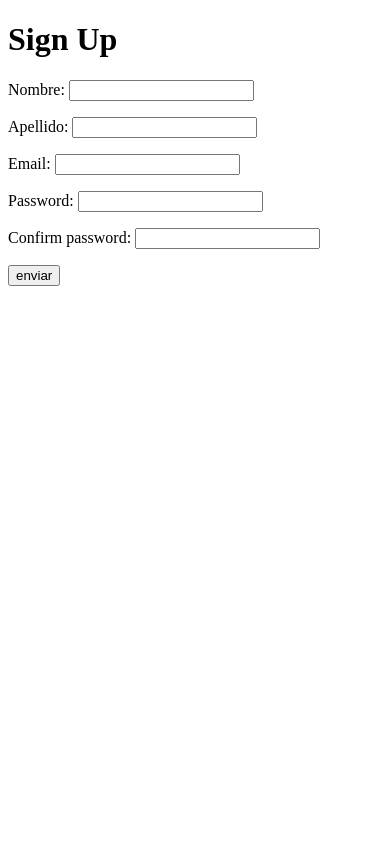
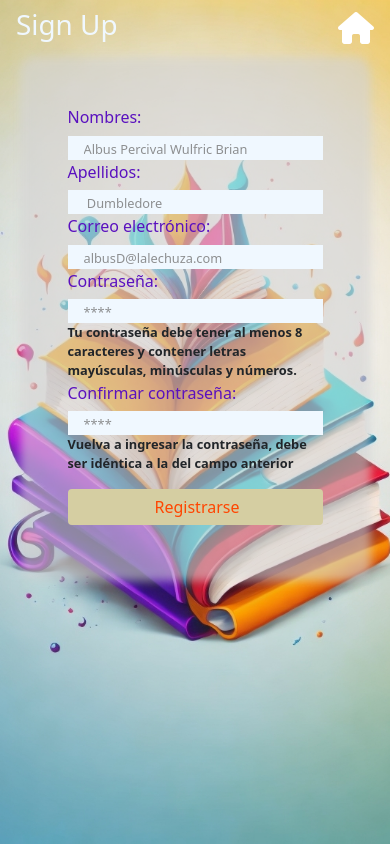
Before and after one commit to folkearen/M6Django_ejercicioIndividual5, a Django app: page /user/signUp/ in a window 390 px wide. Run offline with Django 4.2, Linux system fonts and the light colour scheme; some libraries are stand-ins or nearby versions.

Commit message:
entrega 4

```diff
--- a/firstProyect/home/views.py
+++ b/firstProyect/home/views.py
@@ -1,9 +1,13 @@
 from django.shortcuts import render
+from user_manager.models import Usuario
 
 # Create your views here.
 
 def homePage(request):
-    return render(request,'home/index.html', {})
+    cantidad_usuarios = Usuario.objects.count()
+    return render(request,'home/index.html', {
+        'cantidad_usuarios' : cantidad_usuarios
+    })
 
 def homeContacto(request):
     return render(request, 'home/contacto.html', {})
--- a/firstProyect/user_manager/forms/forms.py
+++ b/firstProyect/user_manager/forms/forms.py
@@ -1,5 +1,6 @@
 from django import forms
 from ..models import *
+import re
 #Etiqueta meta
 #model: Este atributo se usa cuando se desea crear un formulario basado en un modelo (ModelForm). Indica el modelo en el que se basará el formulario, y Django generará automáticamente los campos del formulario según los campos del modelo.
 # fields: Se utiliza en los ModelForms para indicar qué campos del modelo se incluirán en el formulario. Puedes especificar una lista de nombres de campos que deseas mostrar en el formulario.
@@ -10,23 +11,38 @@ from ..models import *
 # error_messages: Permite personalizar los mensajes de error para campos específicos en caso de que la validación falle.
 
 class SignUp(forms.ModelForm):
-    nombre = forms.CharField(max_length=50, required=True, widget=forms.TextInput(attrs={'class': 'singup_input'}))
-    apellido = forms.CharField(max_length=50, required=True, widget=forms.TextInput(attrs={'class': 'singup_input'}))
-    email = forms.CharField(max_length=254, required=True, widget=forms.TextInput(attrs={'class': 'singup_input'}))
-    password = forms.CharField(max_length=12, required=True,  widget=forms.PasswordInput(attrs={'class': 'singup_input'}))
-    confirm_password = forms.CharField(max_length=12, required=True, widget=forms.PasswordInput(attrs={'class': 'singup_input'}))
+    nombre = forms.CharField(max_length=50, required=True, widget=forms.TextInput(attrs={'class': 'singup_input', 'placeholder': 'Albus Percival Wulfric Brian '}))
+    apellido = forms.CharField(max_length=50, required=True, widget=forms.TextInput(attrs={'class': 'singup_input', 'placeholder': ' Dumbledore'}))
+    email = forms.CharField(max_length=254, required=True, widget=forms.TextInput(attrs={'class': 'singup_input', 'placeholder': 'albusD@lalechuza.com'}))
+    password = forms.CharField(max_length=12, required=True,  widget=forms.PasswordInput(attrs={'class': 'singup_input', 'placeholder': '****'}))
+    confirm_password = forms.CharField(max_length=12, required=True, widget=forms.PasswordInput(attrs={'class': 'singup_input', 'placeholder': '****'}))
 
     class Meta:
         model = Usuario
         fields = ['nombre', 'apellido', 'email', 'password']
 
+
+
     def clean(self):
         cleaned_data = super().clean()
         password = cleaned_data.get('password')
         confirm_password = cleaned_data.get('confirm_password')
+        email = cleaned_data.get('email')
+
+        if email and Usuario.objects.filter(email=email).exists():
+            raise forms.ValidationError("Este correo electrónico ya está registrado. Por favor, utiliza otro.")
 
         if password and confirm_password and password != confirm_password:
             raise forms.ValidationError("Las contraseñas no coinciden. Vuelve a escribirlas.")
+
+
+        pattern = r'^(?=.*[a-z])(?=.*[A-Z])(?=.*\d)'
+        if not re.search(pattern, password):
+            raise forms.ValidationError("La contaseña debe poseer al menos una minúscula, una mayúscula y un número.")
+
+        if len(password) < 8:
+            raise forms.ValidationError("La contaseña debe poseer al menos 8 caracteres")
+
 
     def save(self, commit=True):
         user = super().save(commit=False)
--- /dev/null
+++ b/firstProyect/user_manager/static/user_manager/css/style.css
@@ -0,0 +1,142 @@
+* {
+    box-sizing: border-box;
+    margin: 0;
+    padding: 0;
+}
+
+.user_manager_body {
+    background-image: url('../img/logo.jpg');
+    background-position: center;
+    background-size: cover;
+}
+.user_manager_main {
+    display: flex;
+    flex-direction: column;
+    width: 100%;
+}
+.user_manager_titles{
+    text-align: start;
+}
+.user_manager_signup {
+    position: relative;
+    align-items: center;
+    display: flex;
+    flex-direction: column;
+    width:100%;
+
+}
+.user_manager_title {
+    align-items: center;
+    color: #f0f8ff;
+    display: flex;
+    justify-content: space-between;
+    padding: 0.5rem 1rem;
+
+
+}
+.home_icon {
+    font-size: 2rem;
+    color: #f0f8ff;
+}
+.user_manager_signup form {
+    padding: 3rem;
+    position: relative;
+    width: 60%;
+
+
+}
+.user_manager_signup form label {
+    color: #5A11BF;
+}
+.user_manager_signup form input {
+    background-color: #f0f8ff;
+    border: none;
+    color: #ff4500;
+    padding-left: 1rem;
+}
+.user_manager_signup form input:focus{
+    outline: solid 0.1rem #ff4500;
+
+}
+.user_manager_signup form input::placeholder {
+    font-size: 0.8rem;
+    opacity: 0.8;
+}
+.user_manager_signup form::before, .manager_user_successful::before{
+    background-color: #d3d3d3;
+    background-position: center;
+    background-size: cover;
+    border-radius: 1rem;
+    bottom: 0;
+    content: "";
+    filter: blur(5px);
+    left: 0;
+    right: 0;
+    opacity: 0.6;
+    position: absolute;
+    top: 0;
+    z-index: -1;
+}
+.user_manager_signup form div{
+    display: flex;
+    flex-direction: column;
+
+}
+.user_manager_signup form label{
+    margin-bottom: .4rem;
+}
+.user_manager_signup form p {
+    font-size: 0.8rem;
+    font-weight: bold;
+    margin: 0;
+
+}
+#btn_signup{
+    background-color: #D5CEA2;
+    margin-top: 1rem;
+}
+.user_manager_error{
+    background-color: red;
+    border-radius: 0.8rem;
+    color: white;
+    font-size: 1rem;
+    text-align: center;
+    padding: 0.5rem 1rem;
+
+}
+.manager_user_successful{
+    align-items: center;
+    color: #f0f8ff;
+    display: flex;
+    flex-direction: column;
+    justify-content: center;
+    height: 80vh;
+    text-align: center;
+    margin: 2rem auto;
+    padding: 1.8rem 3rem;
+    position: relative;
+    width: 60%;
+}
+.manager_user_successful h2 {
+    color: #5A11BF;
+    font-size: 5rem;
+}
+.manager_user_successful::before{
+    background-color: #D5CEA2;;
+    opacity: 0.6;
+
+}
+.happy_welcome {
+    background-image: url('../img/fuegos-artificiales-05.gif');
+    background-position: center;
+    background-size: contain;
+    display: flex;
+    flex-direction: column;
+
+}
+@media screen and (max-width: 576px){
+    .user_manager_signup form{
+        width: 90%;
+    }
+
+}
--- /dev/null
+++ b/firstProyect/user_manager/static/user_manager/js/script.js
@@ -0,0 +1,15 @@
+document.addEventListener('DOMContentLoaded', function() {
+    // Obtener la URL actual del navegador
+    var urlActual = window.location.href;
+
+    // URL de la página a la que deseas redireccionar
+    var urlDeseada = "http://127.0.0.1:8000/user/signUp/successful";
+
+    // Verificar si la URL actual coincide con la URL deseada
+    if (urlActual === urlDeseada) {
+        // Redirigir a otra página después de 7 segundos
+        setTimeout(function() {
+            window.location.href = "http://127.0.0.1:8000/user/signUp/";
+        }, 7000);
+    }
+});
--- /dev/null
+++ b/firstProyect/user_manager/templates/user_manager/base_users.html
@@ -0,0 +1,24 @@
+{% load static %}
+<!DOCTYPE html>
+<html lang="en">
+<head>
+    <meta charset="UTF-8">
+    <meta name="viewport" content="width=device-width, initial-scale=1.0">
+    <link href="https://cdn.jsdelivr.net/npm/bootstrap@5.1.3/dist/css/bootstrap.min.css" rel="stylesheet" integrity="sha384-1BmE4kWBq78iYhFldvKuhfTAU6auU8tT94WrHftjDbrCEXSU1oBoqyl2QvZ6jIW3" crossorigin="anonymous">
+    <link rel="stylesheet" href="{% static 'home/css/style.css' %}">
+    <link rel="stylesheet" href="{% static 'user_manager/css/style.css' %}">
+    <title>Libreros. Conectando...</title>
+</head>
+<body class="user_manager_body">
+
+    <main class="user_manager_main">
+        {% block main_user %}
+
+        {% endblock main_user %}
+    </main>
+    <script src="https://kit.fontawesome.com/7f9eeb84fb.js" crossorigin="anonymous"></script>
+    <script src="https://cdn.jsdelivr.net/npm/bootstrap@5.1.3/dist/js/bootstrap.bundle.min.js" integrity="sha384-ka7Sk0Gln4gmtz2MlQnikT1wXgYsOg+OMhuP+IlRH9sENBO0LRn5q+8nbTov4+1p" crossorigin="anonymous"></script>
+<script src="{% static 'user_manager/js/script.js' %}"></script>
+
+</body>
+</html>
--- a/firstProyect/user_manager/templates/user_manager/signUp.html
+++ b/firstProyect/user_manager/templates/user_manager/signUp.html
@@ -1,17 +1,37 @@
-<!DOCTYPE html>
-<html lang="en">
-<head>
-    <meta charset="UTF-8">
-    <meta name="viewport" content="width=device-width, initial-scale=1.0">
-    <title>Sign up</title>
-</head>
-<body>
-    {{ error }}
-    <h1>Sign Up</h1>
-    <form method="POST">
-        {% csrf_token %}
-        {{ form.as_p}}
-        <input type="submit" value="enviar">
-    </form>
-</body>
-</html>
+{% extends 'user_manager/base_users.html' %}
+{% block main_user  %}
+    <div class="user_manager_title">
+        <h1>Sign Up</h1>
+        <a href=" {% url 'home:home' %}"><i class="fa-solid fa-house home_icon" style="color: #ffffff;"></i></a>
+    </div>
+    <div class="user_manager_signup">
+        {% if error %}<p class="user_manager_error">🚨 {{ error }}</p>{% endif %}
+        <form method="POST">
+            {% csrf_token %}
+
+            <div class="form-group">
+                <label for="{{ form.nombre.id_for_label }}">Nombres:</label>
+                {{ form.nombre }}
+            </div>
+            <div class="form-group">
+                <label for="{{ form.apellido.id_for_label }}">Apellidos:</label>
+                {{ form.apellido }}
+            </div>
+            <div class="form-group">
+                <label for="{{ form.email.id_for_label }}">Correo electrónico:</label>
+                {{ form.email }}
+            </div>
+            <div class="form-group">
+                <label for="{{ form.password.id_for_label }}">Contraseña:</label>
+                {{ form.password }}
+                <p>Tu contraseña debe tener al menos 8 caracteres y contener letras mayúsculas, minúsculas y números.</p>
+            </div>
+            <div class="form-group">
+                <label for="{{ form.confirm_password.id_for_label }}">Confirmar contraseña:</label>
+                {{ form.confirm_password }}
+                <p>Vuelva a ingresar la contraseña, debe ser idéntica a la del campo anterior</p>
+            </div>
+            <input id="btn_signup"  class=" btn btn-primary btn_signup col-12 col-lg-4 mb-2" type="submit" value="Registrarse">
+        </form>
+    </div>
+{% endblock main_user  %}
--- a/firstProyect/user_manager/urls.py
+++ b/firstProyect/user_manager/urls.py
@@ -5,6 +5,7 @@ from .views import *
 app_name = 'user_manager'
 
 urlpatterns = [
-    path('', mostrarUsuarios, name='mostrarUsuarios'),
-    path('signUp/', signUp, name='signUp')
+    # path('', mostrarUsuarios, name='mostrarUsuarios'),
+    path('signUp/', signUp, name='signUp'),
+    path('signUp/successful/', successfulRegistration, name='successfulRegistration')
 ]
--- a/firstProyect/user_manager/views.py
+++ b/firstProyect/user_manager/views.py
@@ -1,30 +1,59 @@
-from django.shortcuts import render
+from django.shortcuts import render, redirect
 from .forms import forms
 from .models import Usuario
+import time
 # Create your views here.
 
 
+
 def signUp(request):
+    if request.method == "POST":
+            formulario_post = forms.SignUp(request.POST)
+            if formulario_post.is_valid():
+                # Guardar el usuario con commit=False para que la contraseña se encripte correctamente
+                user = formulario_post.save(commit=False)
+                # Asegurarse de que la contraseña se encripte utilizando el método save() personalizado
+                user.save()
+                return redirect('user_manager:successfulRegistration')
+
+            else:
+                # Capturar la excepción de ValidationError y agregar el mensaje de error al formulario
+                error_message = None
+                if '__all__' in formulario_post.errors:
+                    error_message = formulario_post.errors['__all__'][0]
+                    return render(request, 'user_manager/signUp.html', {
+                        'form': formulario_post,
+                        'error': error_message
+                    })
+
+    return render(request,'user_manager/signUp.html',{
+         'form': forms.SignUp()
+        })
+
     # if request.method == "POST" and request.POST['password'] != request.POST['confirm_password']:
     #     return render(request,'user_manager/signUp.html',{
     #     'form': forms.signUp(),
     #     'error': 'Las contraseñas no coinciden'
     #     })
 
-    if request.method == "POST":
-        formulario_post = forms.SignUp(request.POST)
-        if formulario_post.is_valid():
-            # Guardar el usuario con commit=False para que la contraseña se encripte correctamente
-            user = formulario_post.save(commit=False)
-            # Asegurarse de que la contraseña se encripte utilizando el método save() personalizado
-            user.save()
+def successfulRegistration(request):
+        numero_usuario = Usuario.objects.count()
+        return render(request,'user_manager/successfulRegistration.html', {
+            'numero_usuario' : numero_usuario
+        } )
 
-    return render(request,'user_manager/signUp.html',{
-         'form': forms.SignUp()
-        })
 
-def mostrarUsuarios(request):
-    usuarios =  Usuario.objects.all()
-    return render(request, 'user_manager/showUsers.html', {
-        "usuarios":usuarios
-    })
+
+
+
+# def mostrarUsuarios(request):
+#     usuarios =  Usuario.objects.count()
+#     return render(request, 'user_manager/showUsers.html', {
+#         "usuarios":usuarios
+#     })
+
+    # <script>
+    #     setTimeout(function() {
+    #         window.location.href = '/segunda_pagina/';
+    #     }, 5000);  // Redirigir después de 5 segundos (5000 milisegundos)
+    # </script>
```
Also changed, not shown: firstProyect/home/templates/home/base.html (+8 -8 lines), firstProyect/home/templates/home/index.html (+4 -3 lines), firstProyect/user_manager/templates/user_manager/showUsers.html (deleted, +0 -7 lines), firstProyect/user_manager/templates/user_manager/successfulRegistration.html (added, +12 -0 lines), firstProyect/home/static/home/css/style.css (line endings or trailing spaces), firstProyect/home/static/home/img/libromes.webp (renamed from firstProyect/home/static/img/libromes.webp), firstProyect/home/static/home/img/logo.jpg (renamed from firstProyect/home/static/img/logo.jpg), firstProyect/user_manager/static/user_manager/img/fuegos-artificiales-05.gif (added), firstProyect/user_manager/static/user_manager/img/logo.jpg (added), 1 other file.
